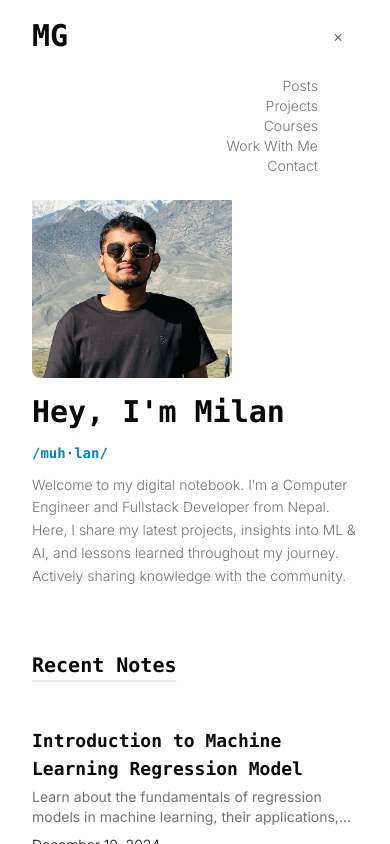
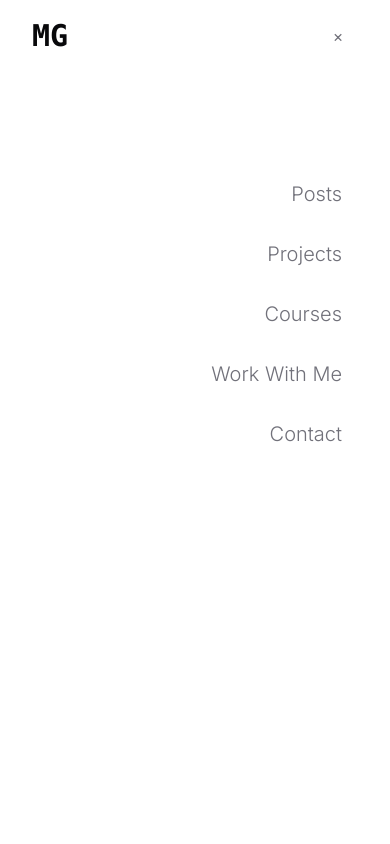
Before and after one commit to themilang/DigitalNotebook, a Next.js app: page / in a window 390 px wide. Both pictures are taken after a click on the button "Toggle navigation menu". Shown: the top 844 px of the page. Built offline with nearby package versions, Linux system fonts and the light colour scheme; no server answers; a web font is replaced by a local one.

Commit message:
hamburger complete

```diff
--- a/components/header.tsx
+++ b/components/header.tsx
@@ -10,12 +10,16 @@ export default function Header() {
     setIsMenuOpen(!isMenuOpen)
   }
 
+  const closeMenu = () => {
+    setIsMenuOpen(false)
+  }
+
   return (
     <header className='fixed inset-x-0 top-0 z-50 bg-background/75 py-4 backdrop-blur-sm'>
       <nav className='container flex max-w-3xl items-center justify-between'>
         {/* Logo */}
         <div>
-          <Link href='/' className='font-mono text-3xl font-extrabold'>
+          <Link href='/' className='font-mono text-3xl font-extrabold' onClick={closeMenu}>
             MG
           </Link>
         </div>
@@ -38,23 +42,23 @@ export default function Header() {
         {/* Navigation Links */}
         <ul
           className={`absolute sm:static top-16 left-0 w-full sm:w-auto bg-background sm:bg-transparent sm:flex flex-col sm:flex-row items-center sm:gap-10 text-sm font-light text-muted-foreground transition-all duration-300 ${
-            isMenuOpen ? 'block text-right -ml-12 p-6  bg-blur-lg -mt-3 ' : 'hidden sm:block'
+            isMenuOpen ? 'block text-right space-y-8 p-12 bg-blur-lg -mt-3 hover:text-blue-300 text-xl h-screen py-32' : 'hidden sm:block'
           }`}
         >
           <li className='transition-colors hover:text-foreground'>
-            <Link href='/posts'>Posts</Link>
+            <Link href='/posts' onClick={closeMenu}>Posts</Link>
           </li>
           <li className='transition-colors hover:text-foreground'>
-            <Link href='/projects'>Projects</Link>
+            <Link href='/projects' onClick={closeMenu}>Projects</Link>
           </li>
           <li className='transition-colors hover:text-foreground'>
-            <Link href='/courses'>Courses</Link>
+            <Link href='/courses' onClick={closeMenu}>Courses</Link>
           </li>
           <li className='transition-colors hover:text-foreground'>
-            <Link href='/workwithme'>Work With Me</Link>
+            <Link href='/workwithme' onClick={closeMenu}>Work With Me</Link>
           </li>
           <li className='transition-colors hover:text-foreground'>
-            <Link href='/contact'>Contact</Link>
+            <Link href='/contact' onClick={closeMenu}>Contact</Link>
           </li>
         </ul>
 
```
